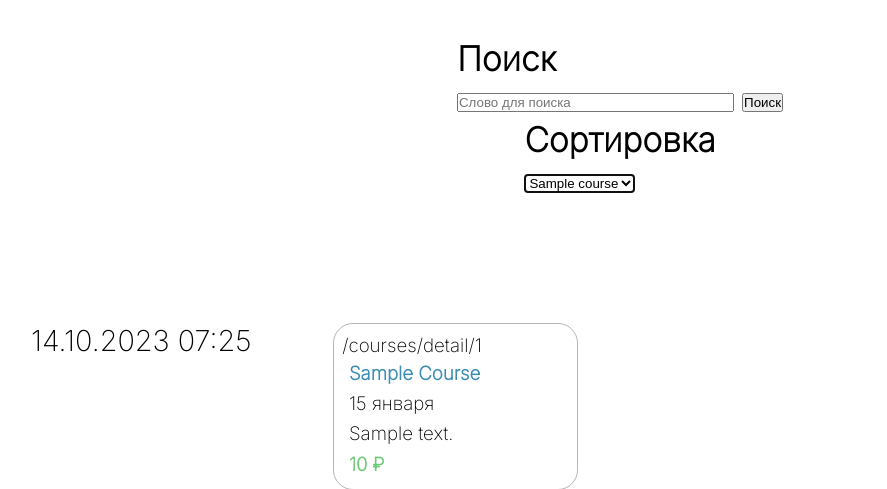
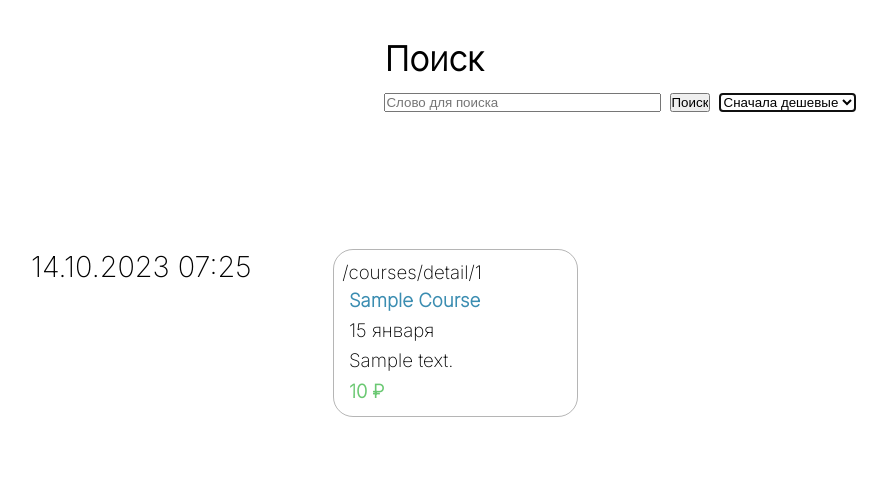
Before and after one commit to frantic333/LMS, a Django app: template lms_project/templates/index.html in a window 1280 px wide. Shown: the part 218-707 px from the top of the page, without its empty margins (20-907 px from the left). Run offline with Django 4.2, Linux system fonts and the light colour scheme; tables that the repository leaves empty hold one stand-in row (values such as "Sample post"); the template is opened without the code that fills it: values that come from a table or form of the project are taken from there, most other values are stand-ins (such as "Sample title", 1, 10 or a date in 2020); some libraries are stand-ins or nearby versions; some web fonts are replaced.

Commit message:
Eleventh lesson

```diff
--- a/lms_project/templates/index.html
+++ b/lms_project/templates/index.html
@@ -7,20 +7,13 @@
                 {% csrf_token %}
                 <input type="search" name="search" placeholder="Слово для поиска" maxlength="250" size="32">
                 <input type="submit" value="Поиск">
+                <select name="sort" size="courses.count" autofocus>
+                        <option value="{{ courses.price }}">Сначала дешевые</option>
+                        <option value="{{ courses.start_date }}">Сначала новые</option>
+                </select>
         </form>
     </div>
-    <div align="left">
-        <form method="get">
-            <h3>Сортировка</h3>
-            <select name="title" size="courses.count" autofocus>
-                {% for course in courses %}
-                    <option value="{{ course.title }}">{{ course.title }}</option>
-                {% endfor %}
-            </select>
-                <!--<p><input name="title" type="radio" value="{{ course.title }}">{{ course.title }}</p>
-                <p><input type="submit" value="Выбрать"></p>-->
-        </form>
-    </div>
+
     <div class="courses_container">
         {% now 'SHORT_DATETIME_FORMAT' %}
         {% for course in courses %}
```
Also changed, not shown: lms_project/learning/views.py (+5 -3 lines).
